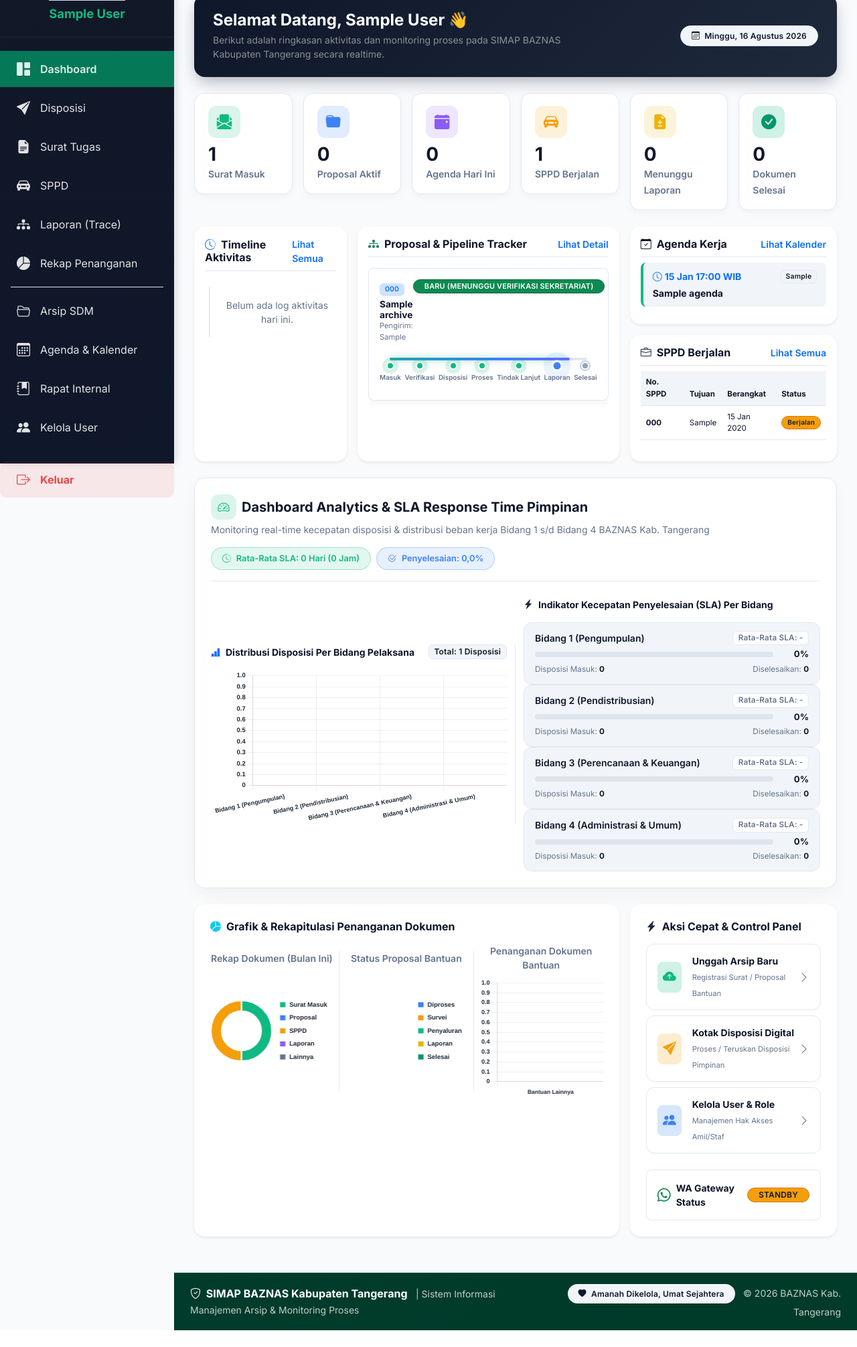
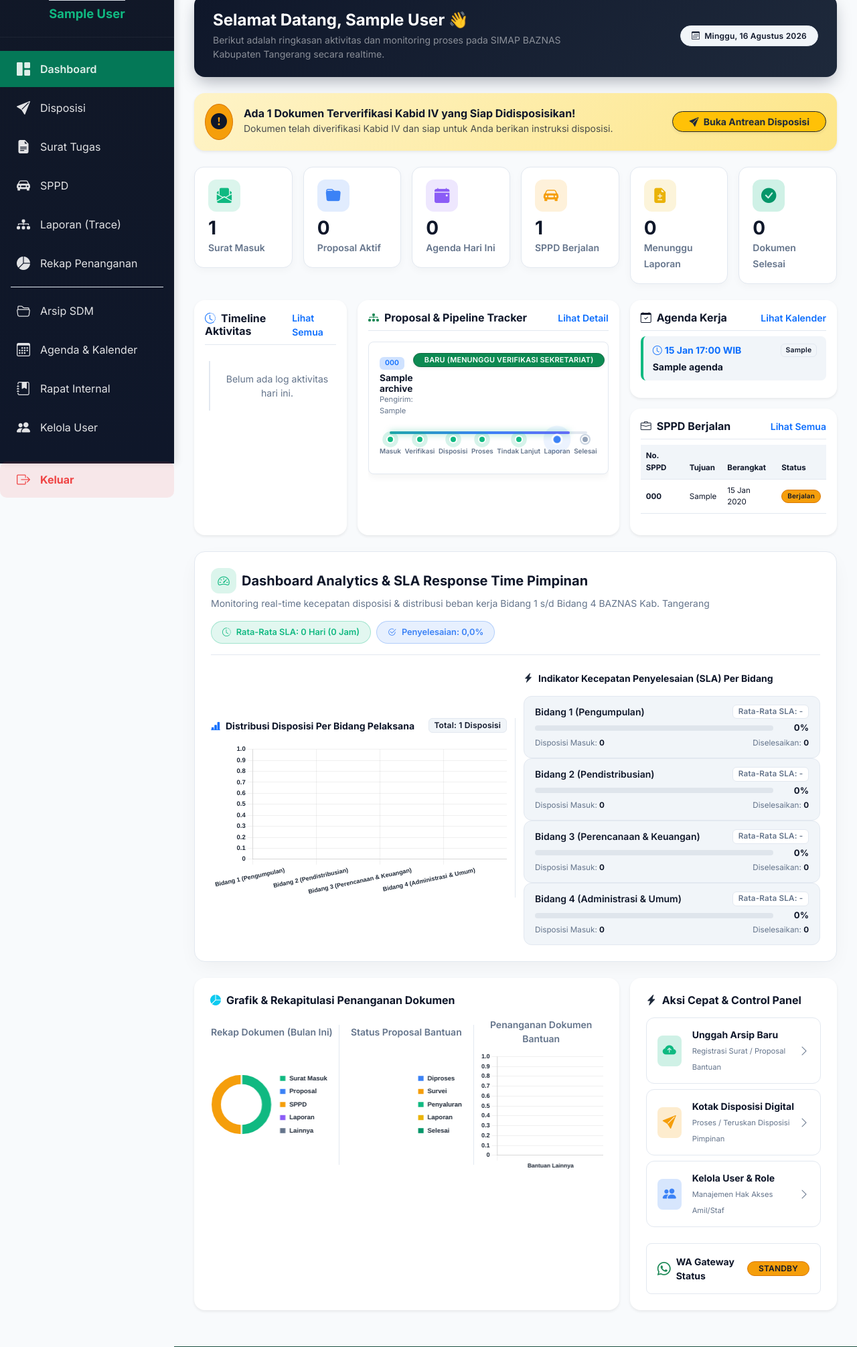
Before and after one commit to fazarlazuardi/simap, a Django app: page /users/dashboard/ in a window 1280 px wide. Shown: the part 108-2119 px from the top of the page at 67% size. Before the commit the page ends 2094 px from the top, so only its background shows below. Run offline with Django 4.2, Linux system fonts and the light colour scheme; a user stored in the database is signed in; tables that the repository leaves empty hold one stand-in row (values such as "Sample post"); grey boxes marked "Sample" are stand-in pictures; data that the repository does not hold is empty; some libraries are stand-ins or nearby versions.

Commit message:
feat: display pending disposition alert banner for Ketua and Waka IV on dashboard

```diff
--- a/templates/dashboard/index.html
+++ b/templates/dashboard/index.html
@@ -350,6 +350,25 @@
         </div>
     </div>
 </div>
+
+{% if user.is_pimpinan or user.is_superadmin %}
+{% if pending_dispositions > 0 %}
+<div class="alert alert-warning border-0 shadow-sm rounded-4 mb-4 p-3 d-flex justify-content-between align-items-center flex-wrap gap-2" style="background: linear-gradient(135deg, #FEF3C7 0%, #FDE68A 100%);">
+    <div class="d-flex align-items-center gap-3">
+        <div class="rounded-circle p-2 bg-warning text-dark">
+            <i class="bi bi-exclamation-circle-fill fs-4"></i>
+        </div>
+        <div>
+            <h6 class="fw-bold text-dark mb-0">Ada {{ pending_dispositions }} Dokumen Terverifikasi Kabid IV yang Siap Didisposisikan!</h6>
+            <span class="small text-dark opacity-75">Dokumen telah diverifikasi Kabid IV dan siap untuk Anda berikan instruksi disposisi.</span>
+        </div>
+    </div>
+    <a href="{% url 'dispositions:list' %}" class="btn btn-warning btn-sm rounded-pill px-4 fw-bold shadow-sm text-dark border-dark">
+        <i class="bi bi-send-fill me-1"></i> Buka Antrean Disposisi
+    </a>
+</div>
+{% endif %}
+{% endif %}
 
 <!-- 1. Top Stat Counters (6 Cards) -->
 <div class="row g-3 mb-4">
```
